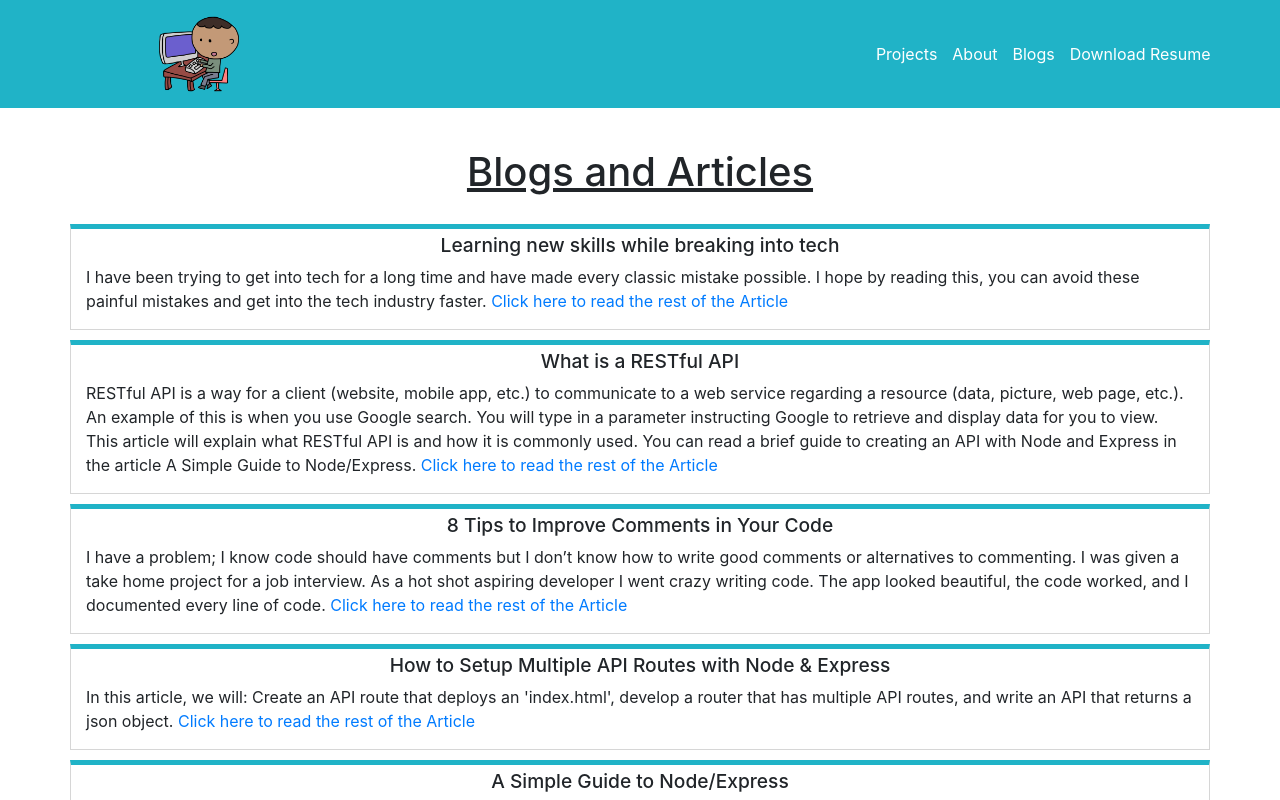
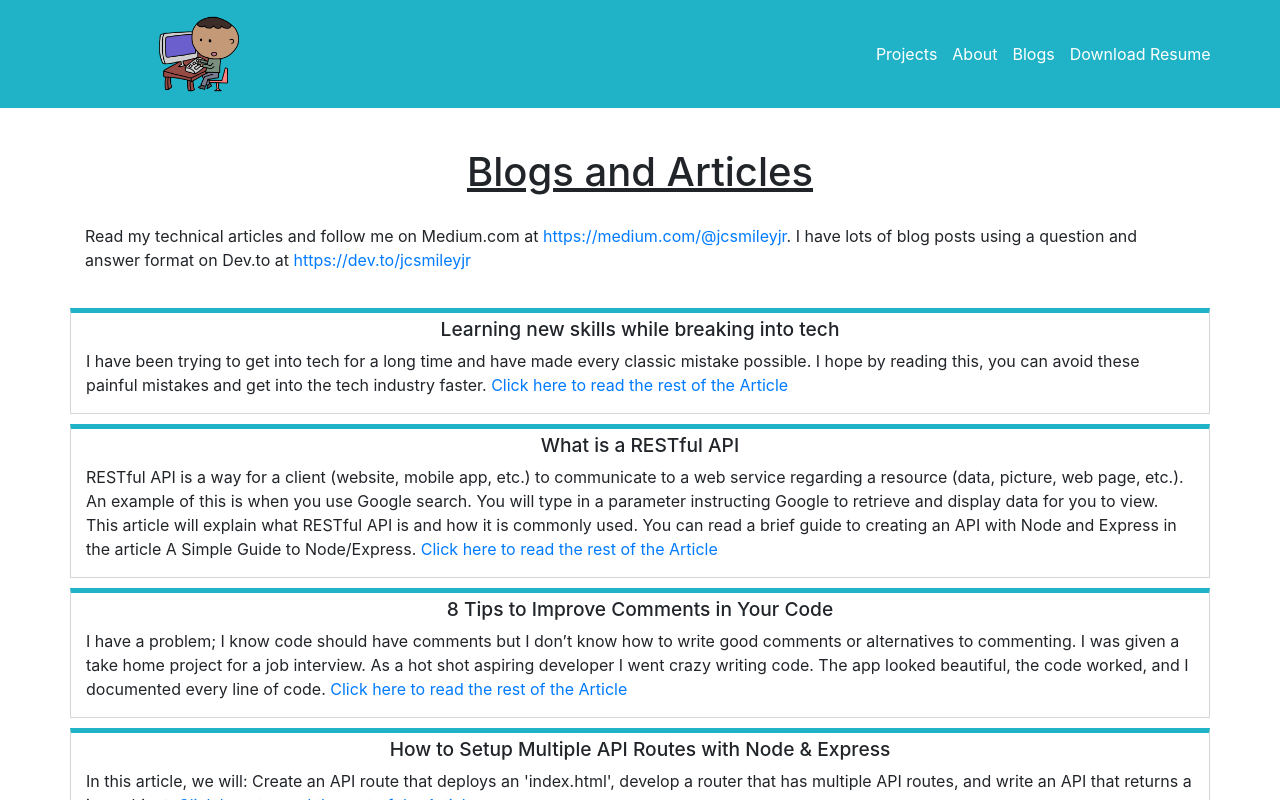
Before and after one commit to jcsmileyjr/Portfolio-v3, a React (Create React App) app in the folder portfolio/: page /blog in a window 1280 px wide. Shown: the top 800 px of the page. Built offline with nearby package versions, Linux system fonts and the light colour scheme.

Commit message:
Update Blog page to include where they can read blog posts.

```diff
--- a/portfolio/src/pages/blog/Blog.js
+++ b/portfolio/src/pages/blog/Blog.js
@@ -9,6 +9,11 @@ const Blog = () => {
       <Row>
         <Col className="center-content page-title">
           <h1>Blogs and Articles</h1>
+        </Col>
+      </Row>
+      <Row>
+        <Col className="left-align-content page-title">
+          <p>Read my technical articles and follow me on Medium.com at <a href="https://medium.com/@jcsmileyjr">https://medium.com/@jcsmileyjr</a>. I have lots of blog posts using a question and answer format on Dev.to at <a href="https://dev.to/jcsmileyjr" > https://dev.to/jcsmileyjr </a></p>
         </Col>
       </Row>
       {blogs.map((blog, id) => {
--- a/portfolio/src/pages/blog/blog.scss
+++ b/portfolio/src/pages/blog/blog.scss
@@ -2,6 +2,10 @@
 
 .center-content {
   text-align: center;
+}
+
+.left-align-content {
+  text-align: left;
 }
 
 .page-title {
```
